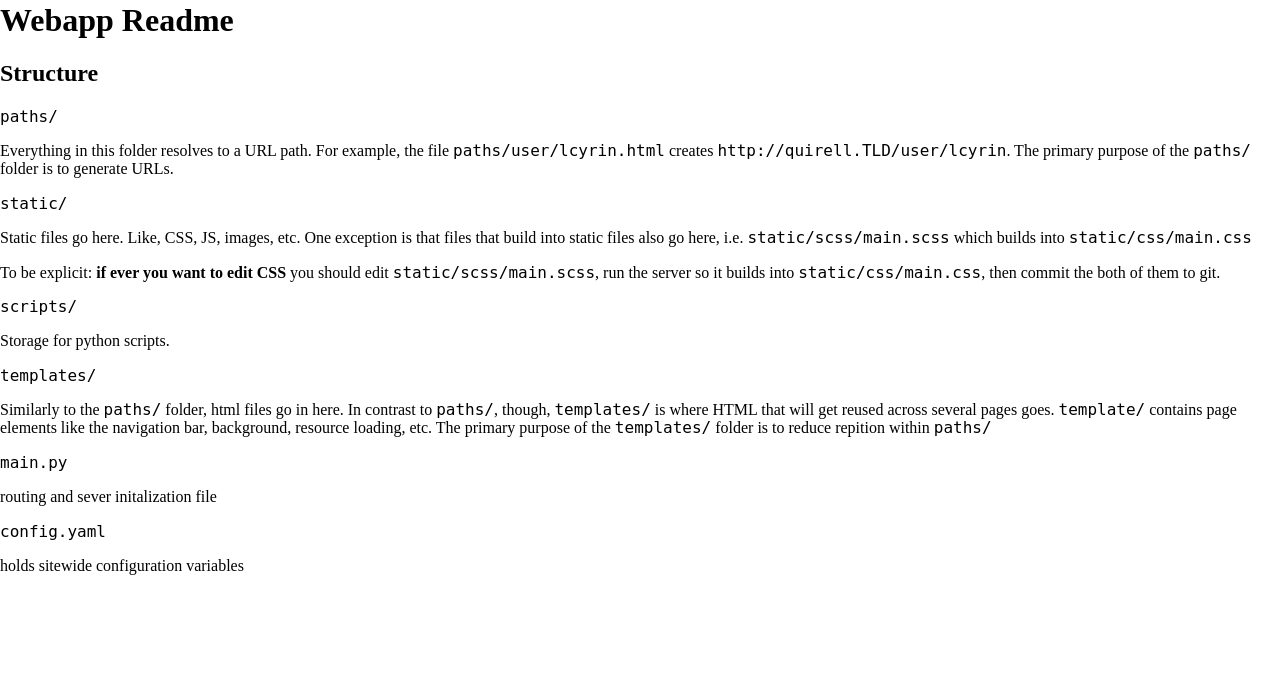
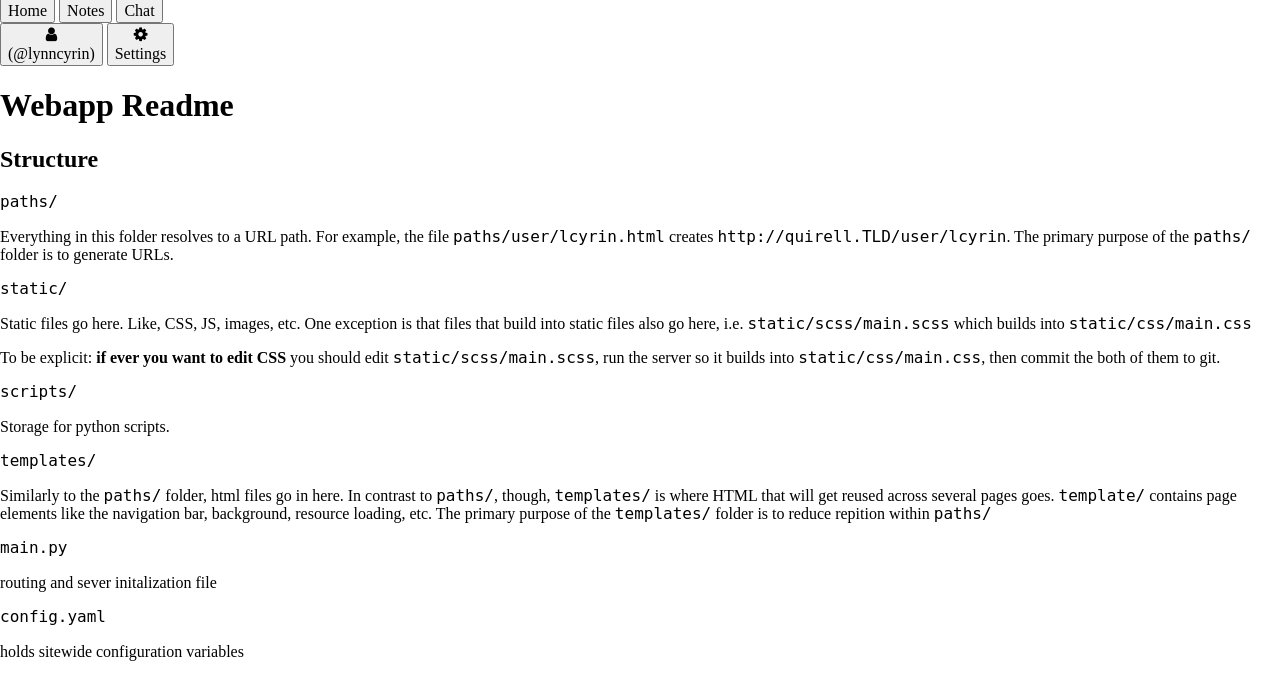
Before and after one commit to CollectQT/quirell, a Flask app: page / in a window 1280 px wide. Shown: the part 324-1001 px from the top of the page. Before the commit the page ends 899 px from the top, so only its background shows below. Run offline with Flask 2, Linux system fonts and the light colour scheme; parts of the project's set-up code (start-up, migrations or seed data) failed here and were passed over; some libraries are stand-ins or nearby versions.

Commit message:
prettier navbar ~

```diff
--- a/webapp/static/css/main.css
+++ b/webapp/static/css/main.css
@@ -18,6 +18,7 @@
  margin-right: auto; }
 
  html, body {
+ color: black;
  padding: 0;
  margin: 0;
  width: 100%;
@@ -37,16 +38,9 @@
    sans-serif;
   padding: 5px 15px; }
 
-  h1, h2 {
-  background-color: rgba(128, 128, 128, 0.3);
-  text-align: center; }
-
-  nav h1, nav h2 {
-  background-color: transparent; }
-
   a {
   cursor: inherit;
-  color: purple;
+  color: #397D02;
   text-decoration: inherit; }
   a:hover {
   text-decoration: underline; }
@@ -56,6 +50,21 @@ nav {
  width: 100%;
  background-color: #554488;
  box-shadow: 0 0 10px black; }
+
+ nav button {
+ background-color: transparent;
+ padding: 0;
+ margin: 0;
+ border: none; }
+
+ nav button i {
+ color: white; }
+
+ .nav-block {
+ display: inline-block; }
+
+ .nav-text {
+ vertical-align: bottom; }
 
  article {
  background-color: #EFEFEF; }
@@ -79,6 +88,7 @@ nav {
   border-radius: 20%; }
 
   .display-name {
+  color: black;
   font-weight: bold; }
 
   .subtext {
@@ -114,11 +124,16 @@ nav {
  height: 40px;
  width: 40px; }
  nav {
- height: 50px; }
- nav i {
- font-size: 40px;
+ height: 50px;
+ height: 12vw; }
+ nav button i {
+ font-size: 35px;
+ font-size: 10vw;
  color: #EFEFEF;
- padding: 0 15px; }
+ padding: 0 15px;
+ text-shadow: 0.05em 0.05em 0.05em #397D02; }
+ .nav-text {
+ display: none; }
  main {
  width: 95%;
  margin: 0 auto;
@@ -159,12 +174,29 @@ nav {
    width: 15%; }
 }
 
-@media all and (min-height: 500px) and (min-width: 500px) {
+@media all and (min-width: 500px) {
+ nav {
+ height: 50px; }
+ nav button i {
+ font-size: 40px; }
  main {
- margin: 0 auto;
  width: 60%; }
  .action-bar {
  width: 60%; }
+}
+
+@media all and (min-width: 1000px) {
+ .nav-text {
+ display: inline;
+ color: white;
+ font-family: "HelveticaNeue-Light", "Helvetica Neue Light", "Helvetica Neue", Helvetica,
+ FreeSans, "Nimbus Sans L", "Liberation Sans", Arimo, Helvetica, Arial,
+ sans-serif;
+ font-weight: 600;
+ font-size: 1.3em;
+ height: 40px; }
+ main {
+ width: 40%; }
 }
 
 .fa-linkedin {
--- a/webapp/static/scss/main.scss
+++ b/webapp/static/scss/main.scss
@@ -34,21 +34,22 @@ Organization:
 .center {margin-left: auto; margin-right: auto;}
 
 $primary_color: #554488;
-$accent_color: rgba(#397D02, 0.4);
+$accent_color: #397D02;
+$filler_darkest: black;
 $filler_dark: #808080;
 $filler_medium: #D0D0D0;
 $filler_light: #EFEFEF;
+$filler_lightest: white;
 
 $body_font: "HelveticaNeue-Light", "Helvetica Neue Light", "Helvetica Neue", Helvetica, FreeSans, "Nimbus Sans L", "Liberation Sans", Arimo, Helvetica, Arial, sans-serif;
 $monospaced_font: "Lucida Console", "Lucida Sans Typewriter", Monaco, "Bitstream Vera Sans Mono", monospace;
-
-$mobile_xy: 500px;
 
 /*---------------
     GLOBAL
 -----------------*/
 
 html, body {
+    color: $filler_darkest;
     padding: 0;
     margin: 0;
     width: 100%;
@@ -62,23 +63,14 @@ body {
 }
 
 h1, h2, h3, h4, h5, p {
-    color: black;
+    color: $filler_darkest;
     font-family: $body_font;
     padding: 5px 15px;
 }
 
-h1, h2 {
-    background-color: rgba(gray, 0.3);
-    text-align: center;
-}
-
-nav h1, nav h2 {
-    background-color: transparent;
-}
-
 a {
     cursor: inherit;
-    color: purple;
+    color: $accent_color;
     text-decoration: inherit;
     &:hover {
         text-decoration: underline;
@@ -89,14 +81,45 @@ nav {
     position: fixed;
     width: 100%;
     background-color: $primary_color;
-    box-shadow: 0 0 10px black
+    box-shadow: 0 0 10px $filler_darkest;
+}
+
+nav button {
+    background-color: transparent;
+    padding: 0;
+    margin: 0;
+    border: none;
+}
+
+nav button i {
+    color: $filler_lightest;
+}
+
+.nav-block {
+    display: inline-block;
+}
+
+.nav-left {
+
+}
+
+.nav-mid {
+
+}
+
+.nav-right {
+
+}
+
+.nav-text {
+    vertical-align: bottom;
 }
 
 article {background-color: $filler_light;}
 
 pre {
-    color: white;
-    background-color: black;
+    color: $filler_lightest;
+    background-color: $filler_darkest;
     font-family: $monospaced_font;
 }
 
@@ -115,6 +138,7 @@ blockquote {
 }
 
 .display-name {
+    color: $filler_darkest;
     font-weight: bold;
 }
 
@@ -168,12 +192,19 @@ blockquote {
 
     nav {
         height: 50px;
+        height: 12vw;
     }
 
-    nav i {
-        font-size: 40px;
+    nav button i {
+        font-size: 35px;
+        font-size: 10vw;
         color: $filler_light;
         padding: 0 15px;
+        text-shadow: 0.05em 0.05em 0.05em $accent_color;
+    }
+
+    .nav-text {
+        display: none;
     }
 
     main {
@@ -247,13 +278,20 @@ blockquote {
 }
 
 /*---------------
-    DESKTOP
+      TABLET
 -----------------*/
 
-@media all and (min-height: $mobile_xy) and (min-width: $mobile_xy){
+@media all and (min-width: 500px){
+
+    nav {
+        height: 50px;
+    }
+
+    nav button i {
+        font-size: 40px;
+    }
 
     main {
-        margin: 0 auto;
         width: 60%;
     }
 
@@ -261,6 +299,27 @@ blockquote {
         width: 60%;
     }
 
+}
+
+/*---------------
+     DESKTOP
+-----------------*/
+
+@media all and (min-width: 1000px){
+
+    .nav-text {
+        display: inline;
+        color: $filler_lightest;
+        font-family: $body_font;
+        font-weight: 600;
+        font-size: 1.3em;
+        height: 40px;
+    }
+
+
+    main {
+        width: 40%;
+    }
 }
 
 /*---------------
--- a/webapp/templates/nav.html
+++ b/webapp/templates/nav.html
@@ -1,8 +1,29 @@
 <nav>
-    <img class='img-small' src='http://i.imgur.com/ux5jzXg.png'>
-    <i class='fa fa-cog'></i>
-    <i class='fa fa-user'></i>
-    <i class='fa fa-comment'></i>
-    <i class='fa fa-exclamation'></i>
-    <i class='fa fa-home'></i>
+    <div class='nav-block nav-left'>
+        <img class='img-small' src='http://i.imgur.com/ux5jzXg.png'>
+    </div>
+    <div class='nav-block nav-mid'>
+        <button>
+            <i class='fa fa-home'></i>
+            <div class='nav-text'>Home</div>
+        </button>
+        <button>
+            <i class='fa fa-exclamation'></i>
+            <div class='nav-text'>Notes</div>
+        </button>
+        <button>
+            <i class='fa fa-comment'></i>
+            <div class='nav-text'>Chat</div>
+        </button>
+    </div>
+    <div class='nav-block nav-right'>
+        <button>
+            <i class='fa fa-user'></i>
+            <div class='nav-text'>(@lynncyrin)</div>
+        </button>
+        <button>
+            <i class='fa fa-cog'></i>
+            <div class='nav-text'>Settings</div>
+        </button>
+    </div>
 </nav>
```
Lines whose indentation alone changed are shown as unchanged.
